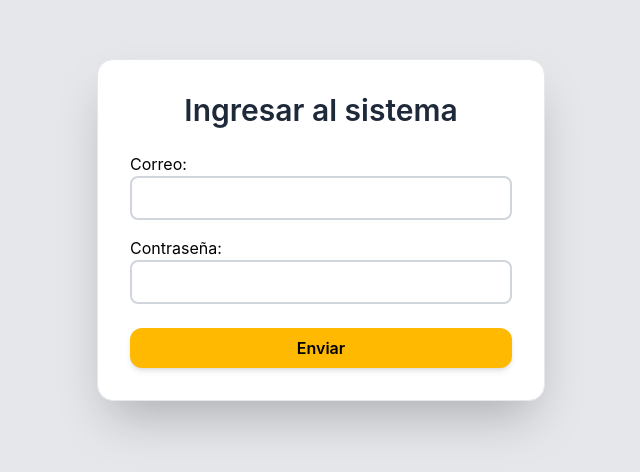
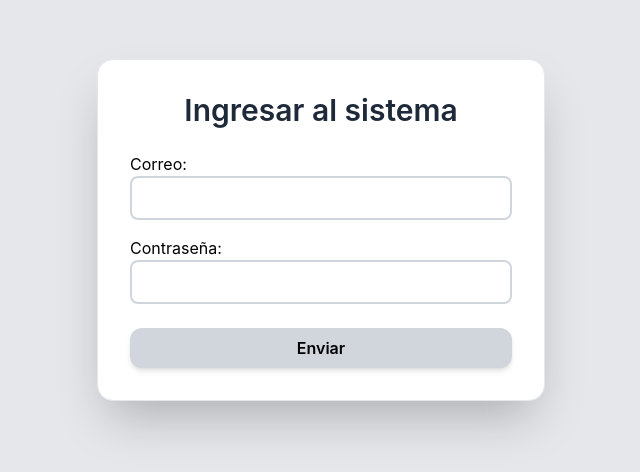
Before and after one commit to devrgarciah/formulario, a React (Vite) app: page / in a window 1280 px wide. Shown: the part 170-642 px from the top of the page, without its empty margins (319-959 px from the left). Built offline with nearby package versions, Linux system fonts and the light colour scheme.

Commit message:
Cambios de deshabilitar boton

```diff
--- a/src/components/Formulario.jsx
+++ b/src/components/Formulario.jsx
@@ -44,7 +44,8 @@ function Formulario() {
 
           <button
             type="submit"
-            className="w-full mt-6 bg-amber-400 hover:bg-amber-500 transition-all duration-300 text-black font-semibold py-2 rounded-xl shadow-md hover:shadow-lg"
+            disabled={formData.email === "" || formData.password === ""}
+            className={`cursor-pointer w-full mt-6 bg-amber-400 hover:bg-amber-500 transition-all duration-300 text-black font-semibold py-2 rounded-xl shadow-md hover:shadow-lg ${(formData.email === "" || formData.password === "") && "bg-gray-300 hover:bg-gray-300"}`}
           >
             Enviar
           </button>
```
